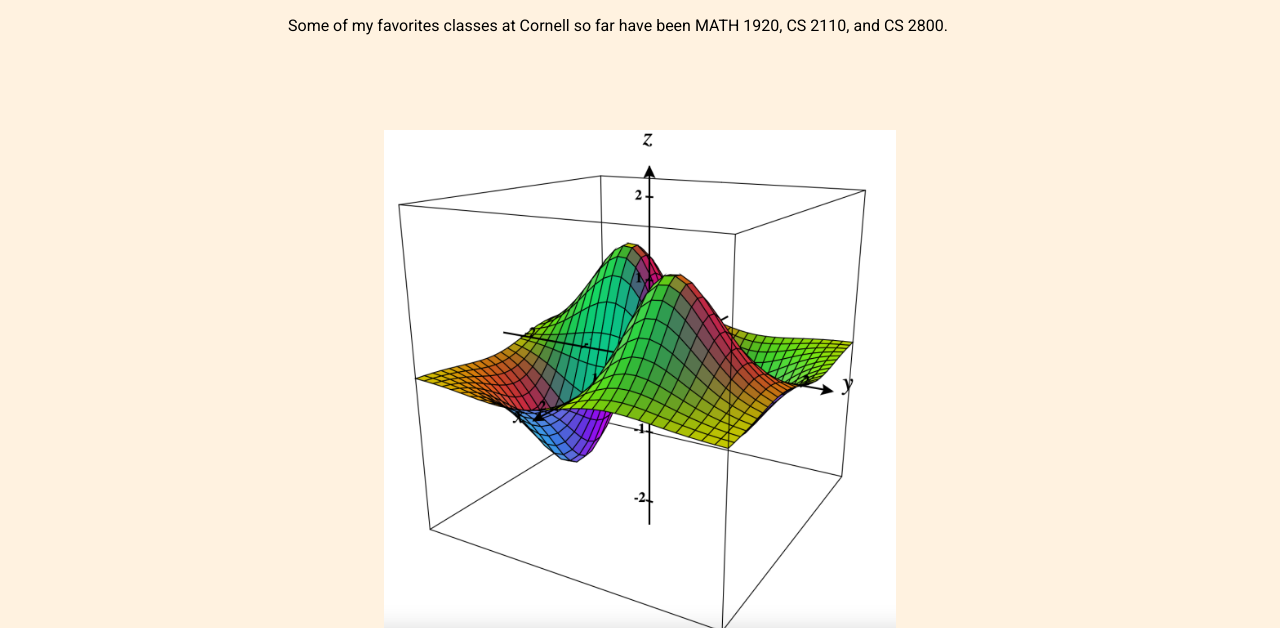
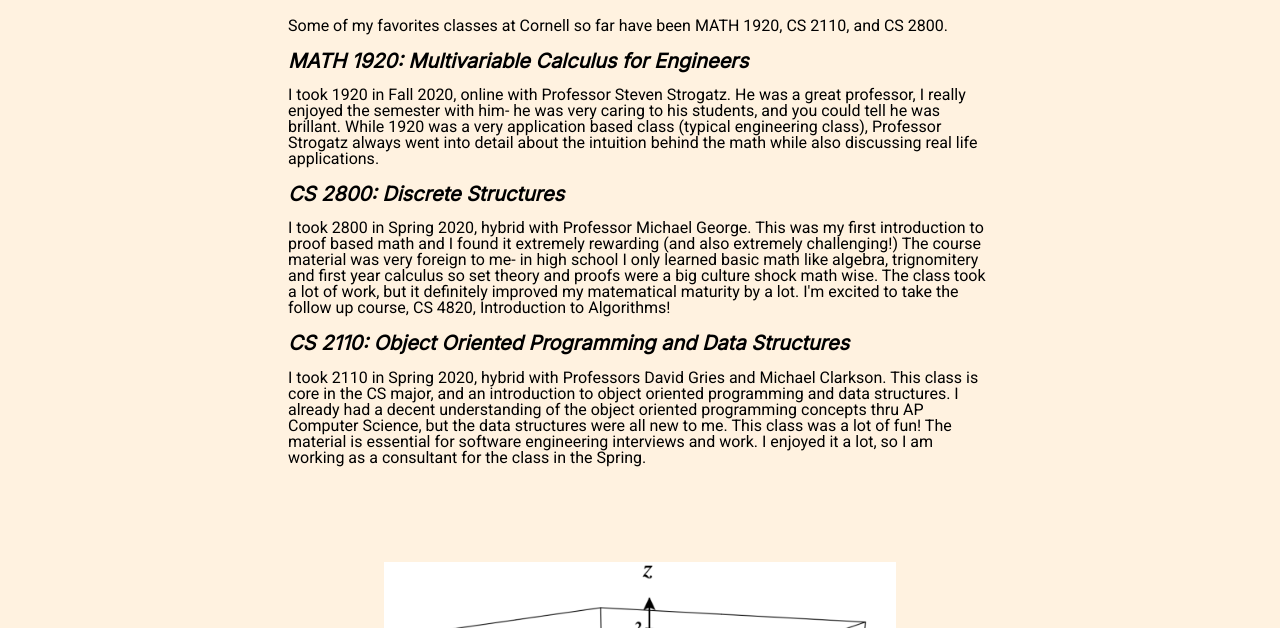
Before and after one commit to timurbeletskii/project1, a plain HTML site: page academics.html in a window 1280 px wide. Shown: the part 127-755 px from the top of the page. Drawn offline with Linux system fonts and the light colour scheme.

Commit message:
added descrption of academics

```diff
--- a/academics.html
+++ b/academics.html
@@ -27,8 +27,37 @@
   <h1> My Academics </h1>
   <p> Some of my favorites classes at Cornell so far have been MATH 1920,
     CS 2110, and CS 2800.
+  </p>
 
-  </p>
+  <h2> MATH 1920: Multivariable Calculus for Engineers </h2>
+
+  <p> I took 1920 in Fall 2020, online with Professor Steven Strogatz. He was a
+  great professor, I really enjoyed the semester with him- he was very caring
+  to his students, and you could tell he was brillant. While 1920 was a very
+  application based class (typical engineering class), Professor Strogatz always
+  went into detail about the intuition behind the math while also discussing
+  real life applications.</p>
+
+  <h2> CS 2800: Discrete Structures </h2>
+
+  <p> I took 2800 in Spring 2020, hybrid with Professor Michael George. This was
+  my first introduction to proof based math and I found it extremely rewarding
+  (and also extremely challenging!) The course material was very foreign to me-
+  in high school I only learned basic math like algebra, trignomitery
+  and first year calculus so set theory and proofs were a big culture shock math
+  wise. The class took a lot of work, but it definitely improved my matematical
+  maturity by a lot. I'm excited to take the follow up course, CS 4820, Introduction
+  to Algorithms!</p>
+
+  <h2> CS 2110: Object Oriented Programming and Data Structures </h2>
+
+  <p> I took 2110 in Spring 2020, hybrid with Professors David Gries and Michael
+  Clarkson. This class is core in the CS major, and an introduction to object
+  oriented programming and data structures. I already had a decent understanding
+  of the object oriented programming concepts thru AP Computer Science, but the
+  data structures were all new to me. This class was a lot of fun! The material
+  is essential for software engineering interviews and work. I enjoyed it a lot,
+  so I am working as a consultant for the class in the Spring.</p>
 
   </main>
 
```
Also changed, not shown: 2 other files.
